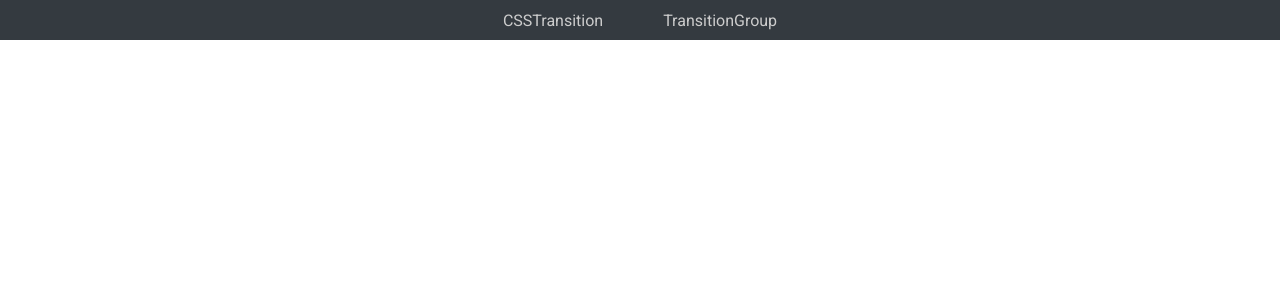
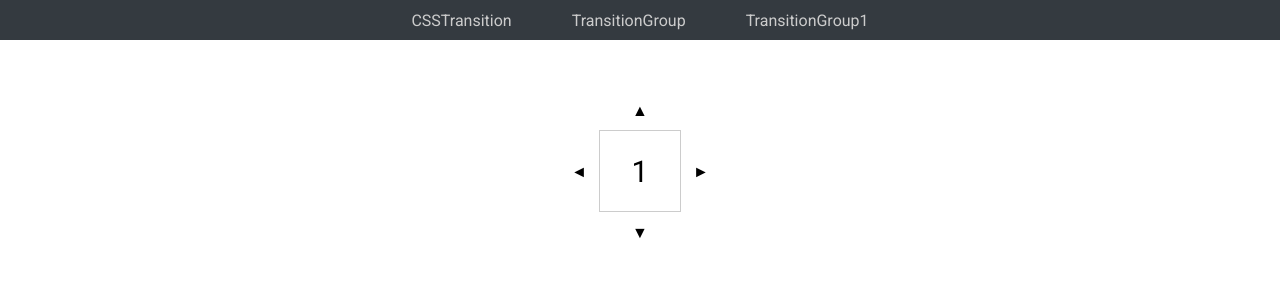
Before and after one commit to yoshi113/transition, a React (Create React App) app: page /transition-group1 in a window 1280 px wide. Shown: the top 300 px of the page. Built offline with nearby package versions, Linux system fonts and the light colour scheme.

Commit message:
add carousel

```diff
--- a/src/App.js
+++ b/src/App.js
@@ -1,6 +1,7 @@
 import { BrowserRouter as Router, Switch, Route, Link } from "react-router-dom";
 import CSSTransition from "./pages/CSSTransition";
 import TransitionGroup from "./pages/TransitionGroup";
+import TransitionGroup1 from "./pages/TransitionGroup1";
 
 function App() {
   return (
@@ -8,6 +9,7 @@
       <header>
         <Link to="/css-transition">CSSTransition</Link>
         <Link to="/transition-group">TransitionGroup</Link>
+        <Link to="/transition-group1">TransitionGroup1</Link>
       </header>
       <main>
         <Switch>
@@ -17,6 +19,9 @@
           <Route exact path="/transition-group">
             <TransitionGroup />
           </Route>
+          <Route exact path="/transition-group1">
+            <TransitionGroup1 />
+          </Route>
         </Switch>
       </main>
     </Router>
--- /dev/null
+++ b/src/pages/TransitionGroup1/index.js
@@ -0,0 +1,30 @@
+import React from "react";
+import { Root, Button, Box, Item } from "./styles";
+
+const items = [1, 2, 3, 4, 5, 6];
+
+const Page = () => {
+  const [index, setIndex] = React.useState(0);
+
+  const handlePrev = () => {
+    setIndex((index + items.length - 1) % items.length);
+  };
+
+  const handleNext = () => {
+    setIndex((index + 1) % items.length);
+  };
+
+  return (
+    <Root>
+      <Box>
+        <Item>{items[index]}</Item>
+      </Box>
+      <Button onClick={handlePrev}>►</Button>
+      <Button onClick={handleNext}>►</Button>
+      <Button onClick={handlePrev}>▲</Button>
+      <Button onClick={handleNext}>▼</Button>
+    </Root>
+  );
+};
+
+export default Page;
--- /dev/null
+++ b/src/pages/TransitionGroup1/styles.js
@@ -0,0 +1,53 @@
+import styled from "styled-components";
+
+export const Root = styled.div`
+  position: relative;
+  display: flex;
+  justify-content: center;
+  align-items: center;
+  margin-top: 40px;
+`;
+
+export const Box = styled.div`
+  position: relative;
+  width: 80px;
+  height: 80px;
+  border: 1px solid #ccc;
+  overflow: hidden;
+`;
+
+export const Item = styled.div`
+  position: absolute;
+  display: flex;
+  align-items: center;
+  justify-content: center;
+  top: 0;
+  left: 0;
+  width: 100%;
+  height: 100%;
+  font-size: 30px;
+`;
+
+export const Button = styled.span`
+  position: absolute;
+  display: flex;
+  justify-content: center;
+  align-items: center;
+  width: 40px;
+  height: 40px;
+  cursor: pointer;
+
+  &:nth-of-type(1) {
+    right: 100%;
+    transform: scaleX(-1);
+  }
+  &:nth-of-type(2) {
+    left: 100%;
+  }
+  &:nth-of-type(3) {
+    bottom: 100%;
+  }
+  &:nth-of-type(4) {
+    top: 100%;
+  }
+`;
```
